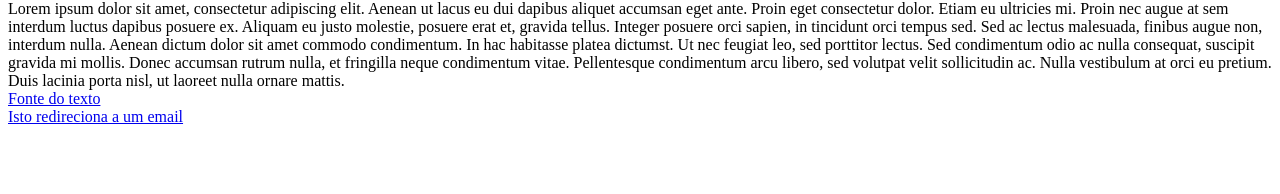
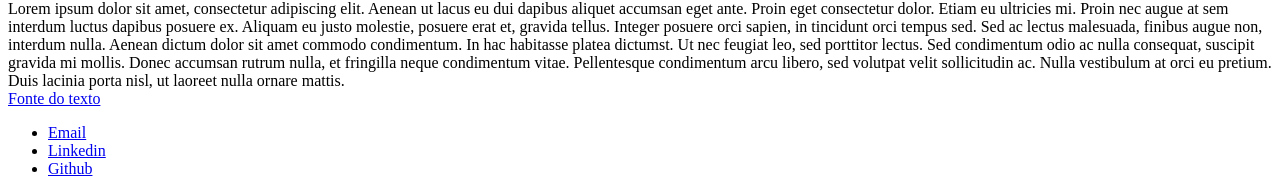
Before and after one commit to OneFelipe/EstudosHTMLeCSS, a plain HTML site: page index.html in a window 1280 px wide. Shown: the part 620-814 px from the top of the page. Drawn offline with Linux system fonts and the light colour scheme.

Commit message:
como organizar listas com HTML

```diff
--- a/index.html
+++ b/index.html
@@ -20,13 +20,22 @@
                 </header>
                 <p>      <!--<p>conteúdo do artigo<p>-->
                     Lorem ipsum dolor sit amet, consectetur adipiscing elit. Aenean ut lacus eu dui dapibus aliquet accumsan eget ante. Proin eget consectetur dolor. Etiam eu ultricies mi. Proin nec augue at sem interdum luctus dapibus posuere ex. Aliquam eu justo molestie, posuere erat et, gravida tellus. Integer posuere orci sapien, in tincidunt orci tempus sed. Sed ac lectus malesuada, finibus augue non, interdum nulla. Aenean dictum dolor sit amet commodo condimentum. In hac habitasse platea dictumst. Ut nec feugiat leo, sed porttitor lectus. Sed condimentum odio ac nulla consequat, suscipit gravida mi mollis. Donec accumsan rutrum nulla, et fringilla neque condimentum vitae. Pellentesque condimentum arcu libero, sed volutpat velit sollicitudin ac. Nulla vestibulum at orci eu pretium. Duis lacinia porta nisl, ut laoreet nulla ornare mattis.
-                    <br> <a href="https://lipsum.com/" target="_blank">Fonte do texto</a><!--Este é uma tag de link, o atributo href é um hiperlink, para abrir o link em outra aba, usa-se o atributo target com valor "_blank"-->
-                    <br> <a href="mailto:user@email.com">Isto redireciona a um email</a> <!--Esta ancora usa um prefixo "mailto:" para redirecionar para um email-->
+                    <br> <a href="https://lipsum.com/" target="_blank">Fonte do texto</a>   <!--Este é uma tag de link, o atributo href é um hiperlink, para abrir o link em outra aba, usa-se o atributo target com valor "_blank"-->
                 </p>
             </article>
         </section>
         <footer>    <!--Rodapé da pagina ou de uma article, section...-->
-
+            <ul>    <!--Esta é uma lista não ordenada(irá conter bolinha antes da palavra) usa-se <ol> para uma lista ordenada-->
+                <li>    <!--Item da lista-->
+                    <a href="mailto:user@email">Email</a>   <!--Esta ancora usa um prefixo "mailto:" para redirecionar para um email-->
+                </li>
+                <li>
+                    <a href="https://www.linkedin.com/in/felipe-sousa-197a87241/" target="_blank">Linkedin</a>
+                </li>
+                <li>
+                    <a href="https://github.com/OneFelipe" target="_blank">Github</a>
+                </li>
+            </ul>
         </footer>
     </body>
 </html>
```
